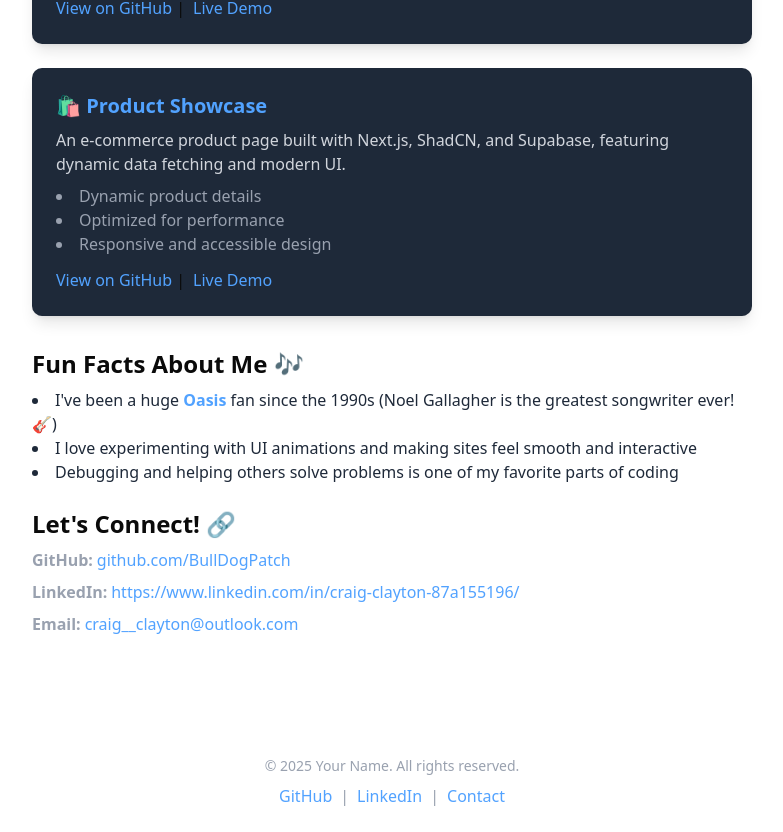
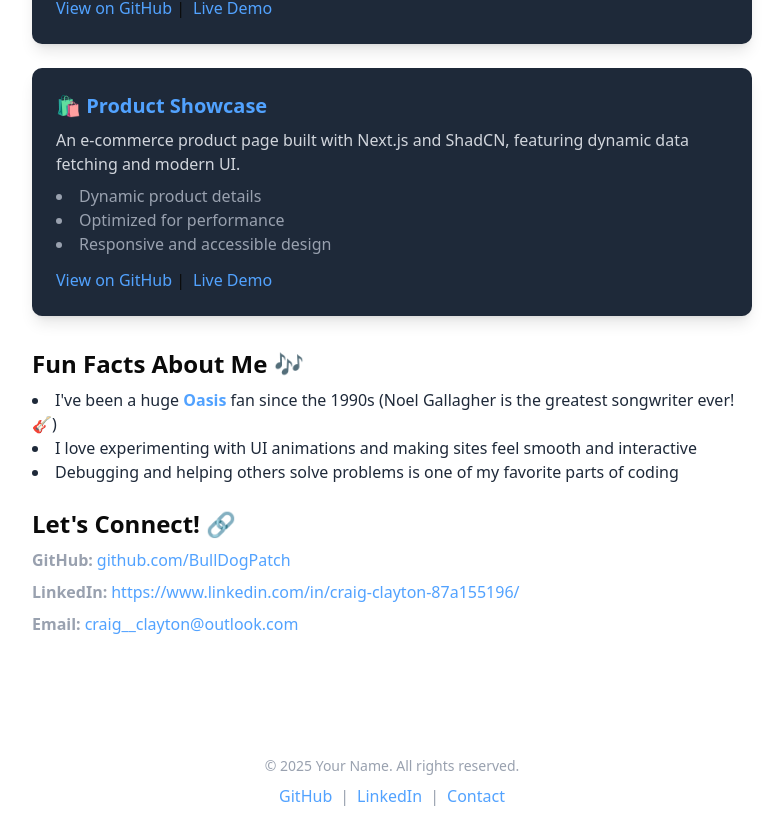
Before and after one commit to BullDogPatch/portfolio-new, a Next.js app: page /about-me in a window 1280 px wide. Shown: the part 956-1788 px from the top of the page, without its empty margins (248-1031 px from the left). Built offline with nearby package versions, Linux system fonts and the light colour scheme.

Commit message:
remove word

```diff
--- a/src/app/about-me/page.tsx
+++ b/src/app/about-me/page.tsx
@@ -111,8 +111,8 @@ const AboutPage = () => {
           🛍️ Product Showcase
         </h3>
         <p className='text-gray-300 mt-2'>
-          An e-commerce product page built with Next.js, ShadCN, and Supabase,
-          featuring dynamic data fetching and modern UI.
+          An e-commerce product page built with Next.js and ShadCN, featuring
+          dynamic data fetching and modern UI.
         </p>
         <ul className='list-disc list-inside text-gray-400 mt-2'>
           <li>Dynamic product details</li>
```
